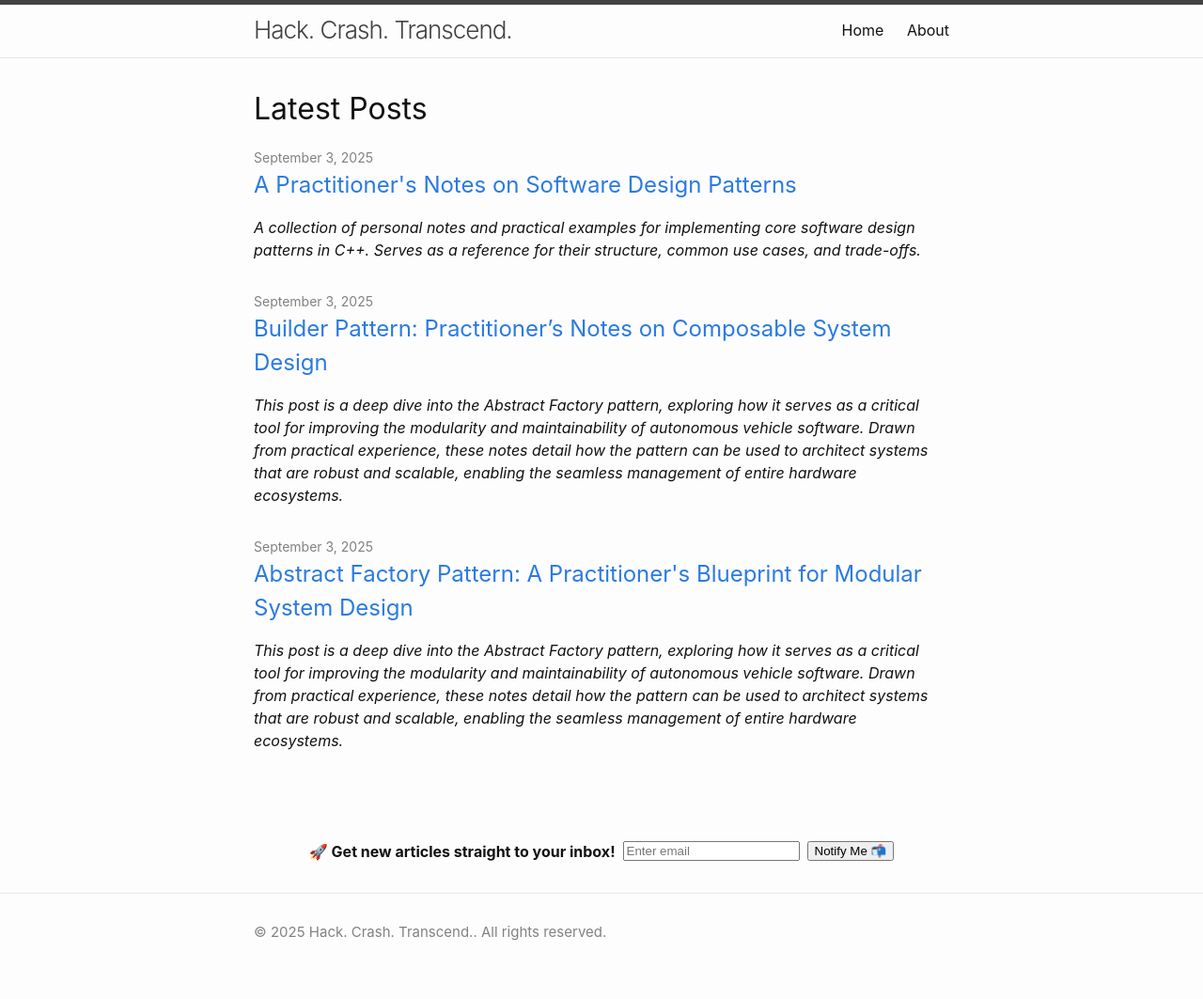
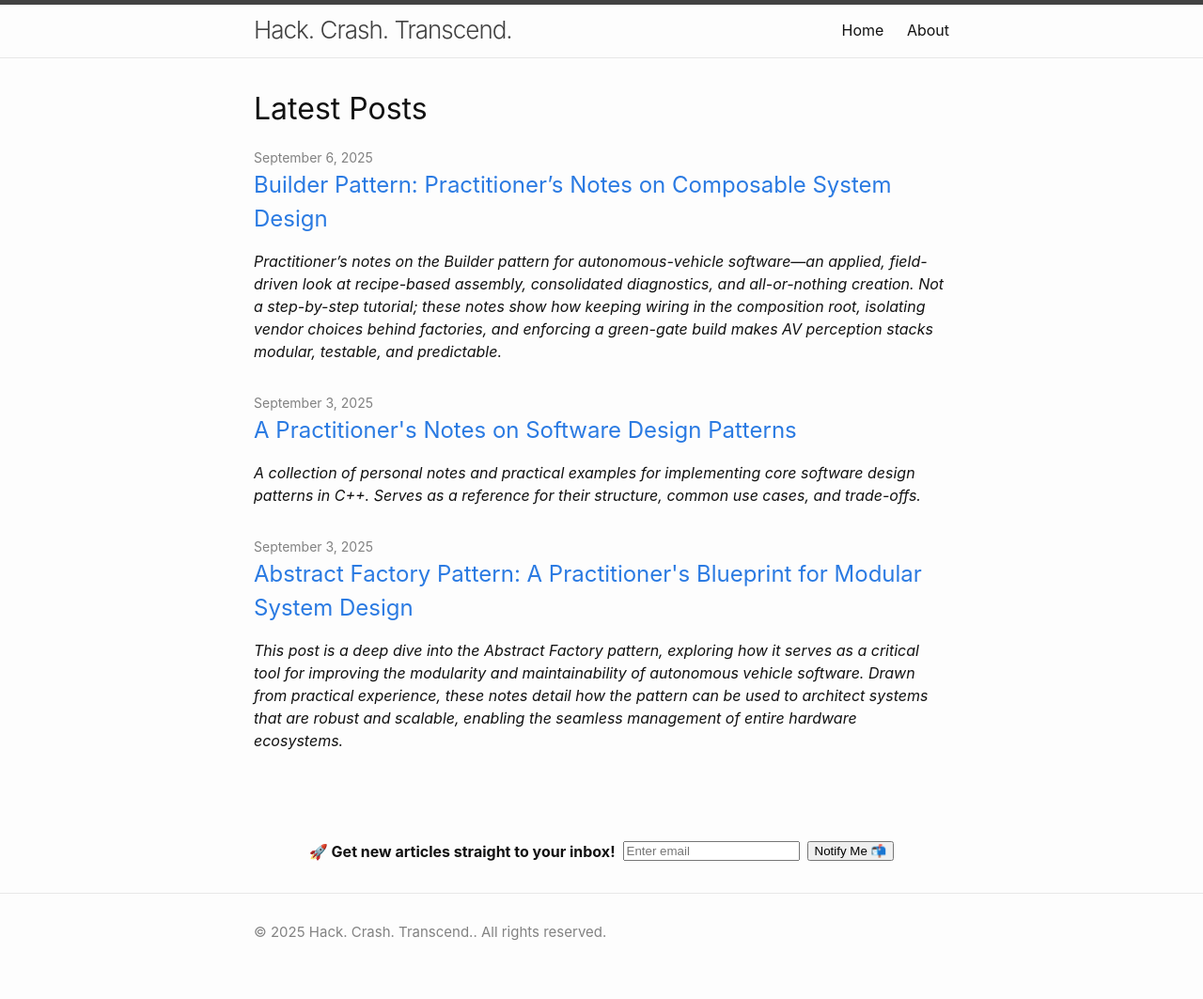
Before and after one commit to on2k23nm/on2k23nm.github.io, a Jekyll site: the page built from index.html, in a window 1280 px wide. Shown: the whole page at 94% size. Built offline with Jekyll 4.4.1, drawn with Linux system fonts in a browser that asks for light colours; the list of posts is cut into pages by our own code.

Commit message:
Minor modifications

```diff
--- a/_posts/DesignPatterns/2025-06-08-Design-Patterns-Abstract-Factory.markdown
+++ b/_posts/DesignPatterns/2025-06-08-Design-Patterns-Abstract-Factory.markdown
@@ -8,7 +8,7 @@ tags: [Design Patterns, cpp]
 mathjax: true
 description: "This post is a deep dive into the Abstract Factory pattern, exploring how it serves as a critical tool for improving the modularity and maintainability of autonomous vehicle software. Drawn from practical experience, these notes detail how the pattern can be used to architect systems that are robust and scalable, enabling the seamless management of entire hardware ecosystems."
 published: true
-placement_prio: 1
+placement_prio: 2
 pinned: false
 ---
 ### Introduction
--- a/_posts/DesignPatterns/2025-06-09-Design-Patterns-Builder-Pattern.markdown
+++ b/_posts/DesignPatterns/2025-06-09-Design-Patterns-Builder-Pattern.markdown
@@ -2,13 +2,13 @@
 layout: default
 title: "Builder Pattern: Practitioner’s Notes on Composable System Design"
 seo_h1: "Builder Pattern: Practitioner’s Notes on Composable System Design"
-date: 2025-09-03 08:27:07 +0530
+date: 2025-09-06 09:44:19 +0530
 categories: design-patterns
 tags: [Design Patterns, cpp]
 mathjax: true
-description: "This post is a deep dive into the Abstract Factory pattern, exploring how it serves as a critical tool for improving the modularity and maintainability of autonomous vehicle software. Drawn from practical experience, these notes detail how the pattern can be used to architect systems that are robust and scalable, enabling the seamless management of entire hardware ecosystems."
+description: "Practitioner’s notes on the Builder pattern for autonomous-vehicle software—an applied, field-driven look at recipe-based assembly, consolidated diagnostics, and all-or-nothing creation. Not a step-by-step tutorial; these notes show how keeping wiring in the composition root, isolating vendor choices behind factories, and enforcing a green-gate build makes AV perception stacks modular, testable, and predictable."
 published: true
-placement_prio: 2
+placement_prio: 1
 pinned: false
 ---
 
```
